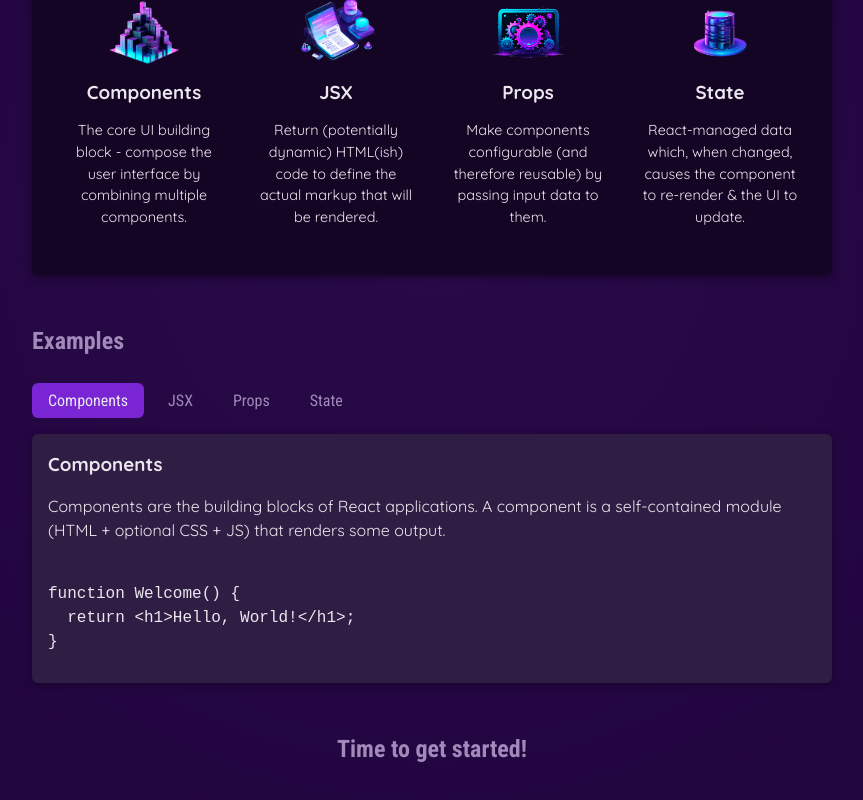
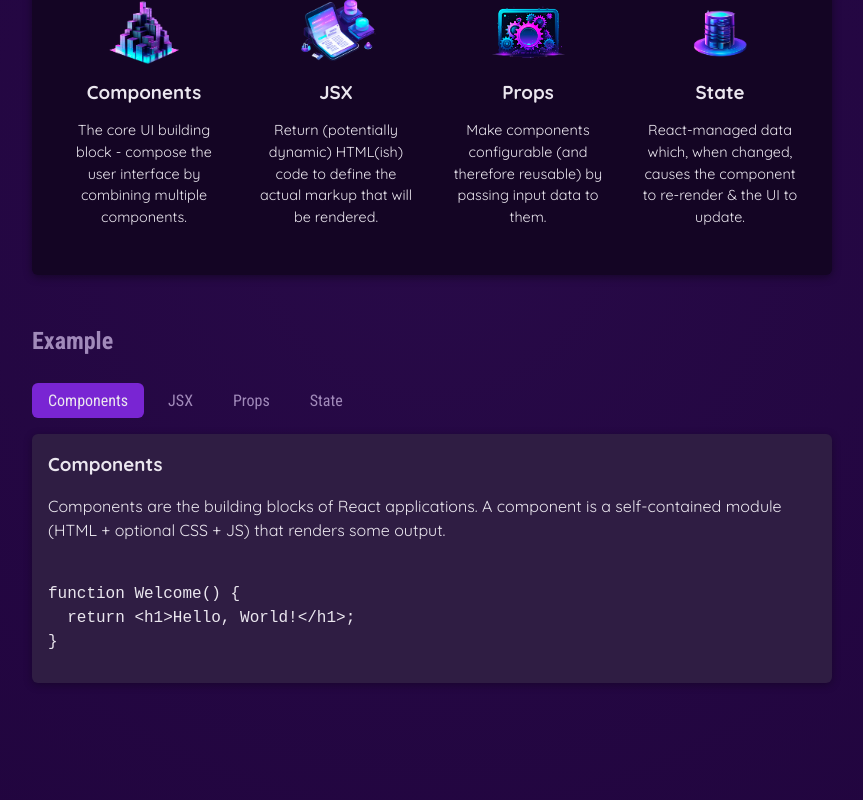
Before and after one commit to shoaib63/03-React-Essentials, a React (Vite) app: page / in a window 1280 px wide. Both pictures are taken after a click on the button "Components". Shown: the part 424-1224 px from the top of the page, without its empty margins (208-1071 px from the left). Built offline with nearby package versions, Linux system fonts and the light colour scheme.

Commit message:
End Of 5

```diff
--- a/src/App.jsx
+++ b/src/App.jsx
@@ -1,59 +1,16 @@
-import { Fragment, useState } from 'react';
-import  CoreConcept  from './components/CoreConcept.jsx';
-import  Header  from './components/Header/Header.jsx';
-import TabButton from './components/TabButton.jsx';
-import {CORE_CONCEPTS} from './data.js';
-import { EXAMPLES } from './data.js';
 
+import Header from './components/Header/Header.jsx';
+import CoreConcepts from './components/CoreConcepts.jsx';
+import Examples from './components/Examples.jsx';
 
 function App() {
-
-const [tabContent , setTabContent] = useState();
-
-
-let tabContentData = <p>Please Select a topic!</p>
-
-if(tabContent)
-  tabContentData = ( <div id='tab-content'>
-    <h3>{EXAMPLES[tabContent].title}</h3>
-    <p>{EXAMPLES[tabContent].description}</p>
-    <pre>
-      <code>
-      {EXAMPLES[tabContent].code}
-      </code>
-    </pre>
-  </div>);
 
   return (
     <>
       <Header />
       <main>
-        <section id='core-concepts'>
-          <h2>Core Concepts</h2>
-
-          <ul>
-
-            {
-              CORE_CONCEPTS.map((conceptItem => <CoreConcept key={conceptItem.title} {...conceptItem}/>))
-            }
-
-            {/* <CoreConcept {...CORE_CONCEPTS[1]}/>
-            <CoreConcept {...CORE_CONCEPTS[2]}/>
-            <CoreConcept {...CORE_CONCEPTS[3]}/> */}
-
-          </ul>
-        </section>
-        <section id='examples' >
-          <h2>Examples</h2>
-          <menu>
-            <TabButton isSelected={tabContent === 'components'} onSelect={()=> setTabContent('components')}>Components</TabButton>
-            <TabButton isSelected={tabContent === 'jsx'} onSelect={()=> setTabContent('jsx')}>JSX</TabButton>
-            <TabButton isSelected={tabContent === 'props'} onSelect={()=> setTabContent('props')}>Props</TabButton>
-            <TabButton isSelected={tabContent === 'state'} onSelect={()=> setTabContent('state')}>State</TabButton>
-          </menu>
-            {tabContentData}
-        </section>
-        <h2>Time to get started!</h2>
+        <CoreConcepts />
+        <Examples />
       </main>
     </>
   );
--- /dev/null
+++ b/src/components/CoreConcepts.jsx
@@ -0,0 +1,23 @@
+import { CORE_CONCEPTS } from '../data.js';
+import CoreConcept from './CoreConcept.jsx';
+
+function CoreConcepts(){
+
+    return (
+        <section id='core-concepts'>
+        <h2>Core Concepts</h2>
+
+        <ul>
+
+          {
+            CORE_CONCEPTS.map((conceptItem => <CoreConcept key={conceptItem.title} {...conceptItem}/>))
+          }
+
+        </ul>
+      </section>
+    );
+}
+
+
+
+export default CoreConcepts;
--- /dev/null
+++ b/src/components/Examples.jsx
@@ -0,0 +1,35 @@
+import { useState } from "react";
+import { EXAMPLES } from "../data";
+import Section from './Section'
+import TabButton from "./TabButton";
+
+
+
+
+export default function Examples() {
+    const [tabContent, setTabContent] = useState();
+    let tabContentData = <p>Please Select a topic!</p>
+
+    if (tabContent)
+        tabContentData = (<div id='tab-content'>
+            <h3>{EXAMPLES[tabContent].title}</h3>
+            <p>{EXAMPLES[tabContent].description}</p>
+            <pre>
+                <code>
+                    {EXAMPLES[tabContent].code}
+                </code>
+            </pre>
+        </div>);
+
+    return (
+        <Section id='examples' title="Example" >
+            <menu>
+                <TabButton isSelected={tabContent === 'components'} onSelect={() => setTabContent('components')}>Components</TabButton>
+                <TabButton isSelected={tabContent === 'jsx'} onSelect={() => setTabContent('jsx')}>JSX</TabButton>
+                <TabButton isSelected={tabContent === 'props'} onSelect={() => setTabContent('props')}>Props</TabButton>
+                <TabButton isSelected={tabContent === 'state'} onSelect={() => setTabContent('state')}>State</TabButton>
+            </menu>
+            {tabContentData}
+        </Section>
+    )
+}
--- /dev/null
+++ b/src/components/Section.jsx
@@ -0,0 +1,10 @@
+export default function Section({ title, children, ...props }) {
+
+    return (
+        <section {...props}>
+            <h2>{title}</h2>
+            {children}
+        </section>
+    )
+
+}
```
